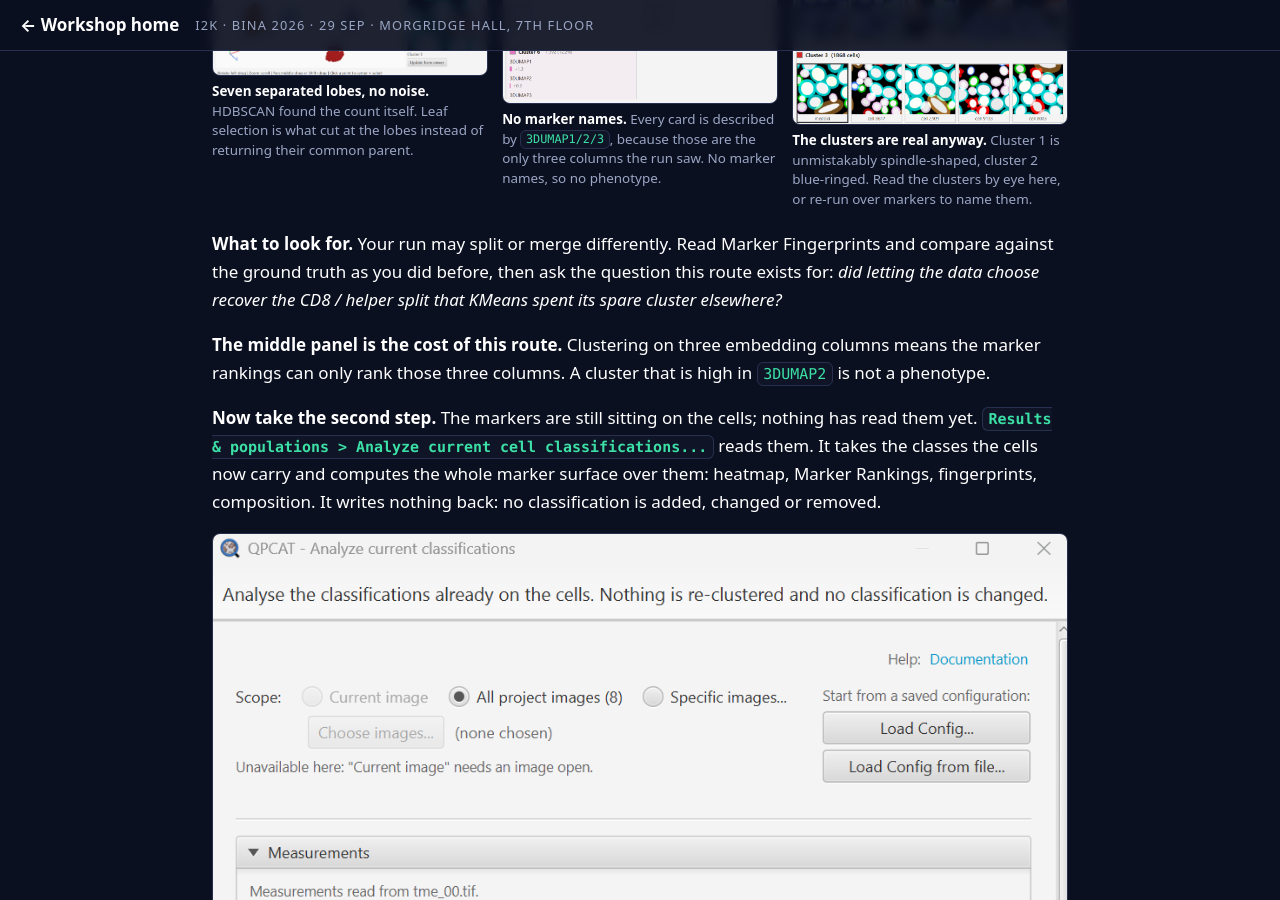
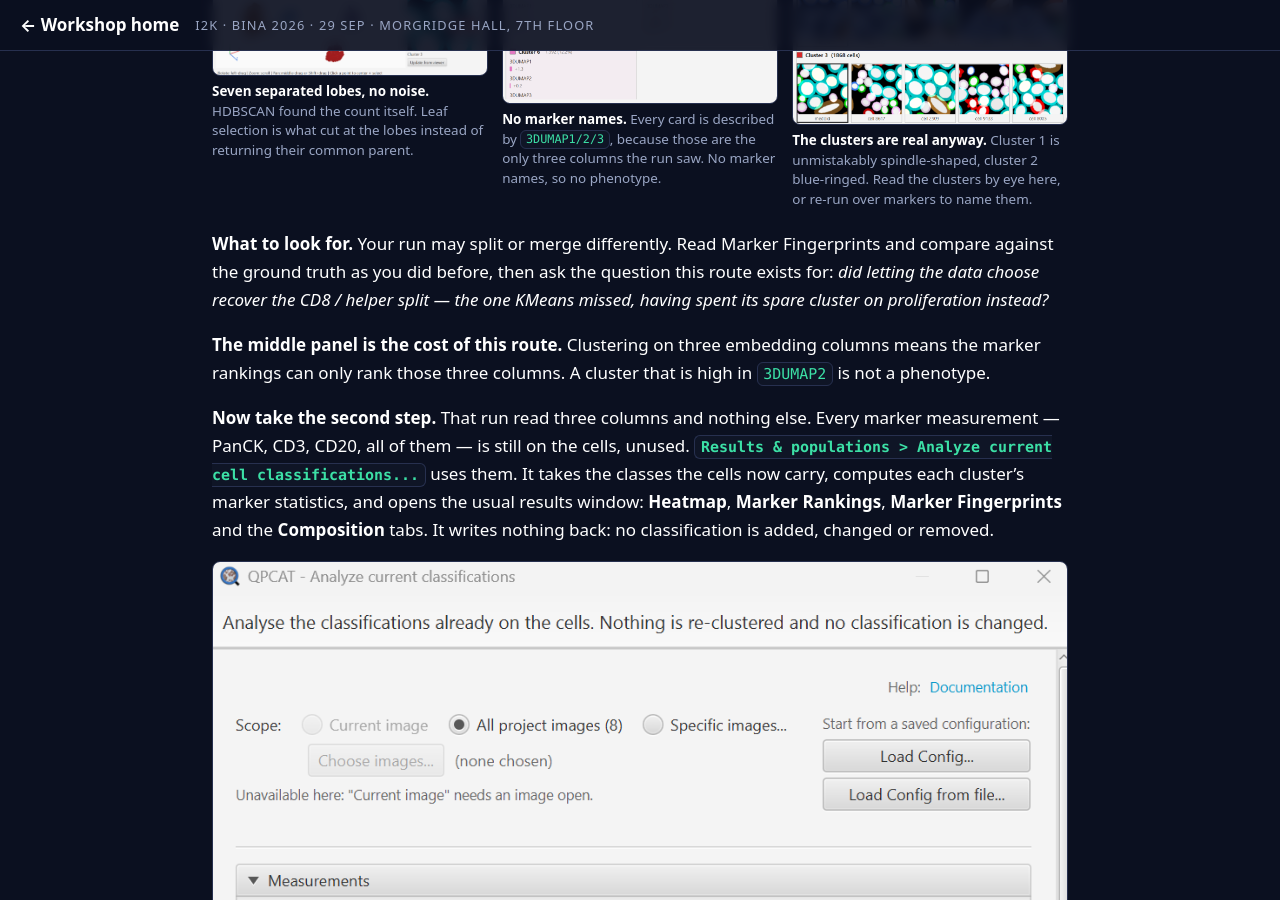
Before and after one commit to MichaelSNelson/BINA-I2K-2026-QuPath-Extensions, a Jekyll site: the page built from docs/03-qp-cat-cell-analysis-tools.md, in a window 1280 px wide and 900 px high, scrolled down 9750 px. Built offline with Jekyll 4.4.1, drawn with Linux system fonts in a browser that asks for light colours; some of the changed text lies outside the part shown.

Commit message:
QP-CAT guide: say what the second run actually uses
"The markers are still sitting on the cells; nothing has read them yet" and
"computes the whole marker surface over them" were both metaphor standing in
for a plain fact: the HDBSCAN run read three UMAP columns, so every marker
measurement on the cells went unused, and the analyse run is what uses them.
Named the markers (PanCK, CD3, CD20) and the tabs it opens, using the tab
labels the results window actually shows: Heatmap, Marker Rankings, Marker
Fingerprints, Composition.

Two more while in the same passage:

* "the CD8 / helper split that KMeans spent its spare cluster elsewhere" did
  not parse. It is now "the one KMeans missed, having spent its spare cluster
  on proliferation instead".
* "This step goes after the second one" reads as sequence where it meant
  pursuit -> "is about the second one".

Claude-Session: https://claude.ai/code/session_01TZFXuLKiz1DgbomrTgfDTw

```diff
--- a/docs/03-qp-cat-cell-analysis-tools.md
+++ b/docs/03-qp-cat-cell-analysis-tools.md
@@ -453,18 +453,19 @@ cluster 2 blue-ringed. Read the clusters by eye here, or re-run over markers to
 **What to look for.** Your run may split or merge differently.
 Read Marker Fingerprints and compare against the ground truth as you did before, then ask
 the question this route exists for: *did letting the data choose recover the CD8 / helper
-split that KMeans spent its spare cluster elsewhere?*
+split — the one KMeans missed, having spent its spare cluster on proliferation instead?*
 
 **The middle panel is the cost of this route.** Clustering on three
 embedding columns means the marker rankings can only rank those three columns. A cluster that
 is high in `3DUMAP2` is not a phenotype.
 
-**Now take the second step.** The markers are still sitting
-on the cells; nothing has read them yet.
-**`Results & populations > Analyze current cell classifications...`** reads them. It takes
-the classes the cells now carry and computes the whole marker surface over them: heatmap,
-Marker Rankings, fingerprints, composition. It writes nothing back: no classification is
-added, changed or removed.
+**Now take the second step.** That run read three columns and nothing else. Every marker
+measurement — PanCK, CD3, CD20, all of them — is still on the cells, unused.
+**`Results & populations > Analyze current cell classifications...`** uses them. It takes the
+classes the cells now carry, computes each cluster's marker statistics, and opens the usual
+results window: **Heatmap**, **Marker Rankings**, **Marker Fingerprints** and the
+**Composition** tabs. It writes nothing back: no classification is added, changed or
+removed.
 
 <div class="shots" markdown="0">
 <figure>
@@ -509,7 +510,7 @@ the cells.
 *Concept: immune infiltration at the invasive margin.*
 
 The tissue was built with four structures to find: **tumor nests**, an **immune-infiltrated
-nest boundary**, **B-cell follicles**, and **stroma**. This step goes after the second one.
+nest boundary**, **B-cell follicles**, and **stroma**. This step is about the second one.
 
 Cell types alone do not tell you much. **Where** they sit does. In this image, T cells are
 concentrated in a band just outside each tumor nest, the computational version of a
```
